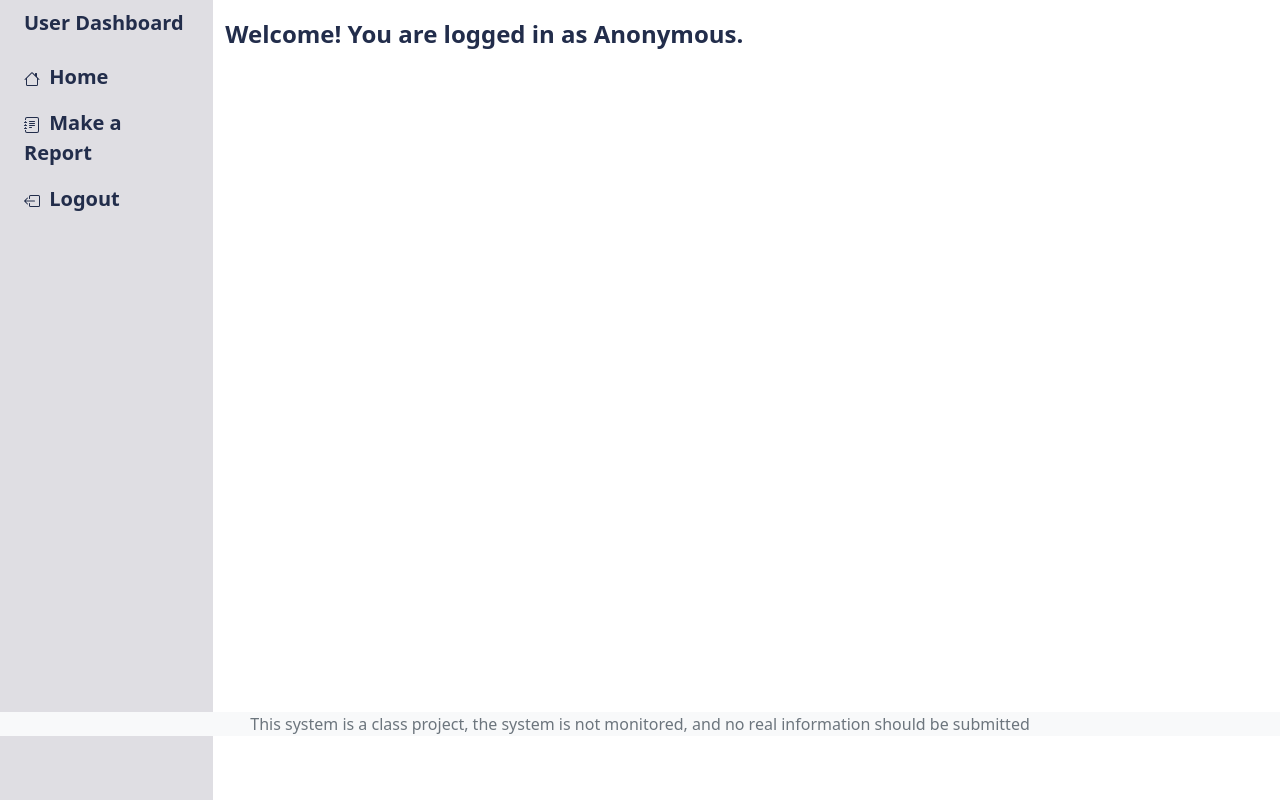
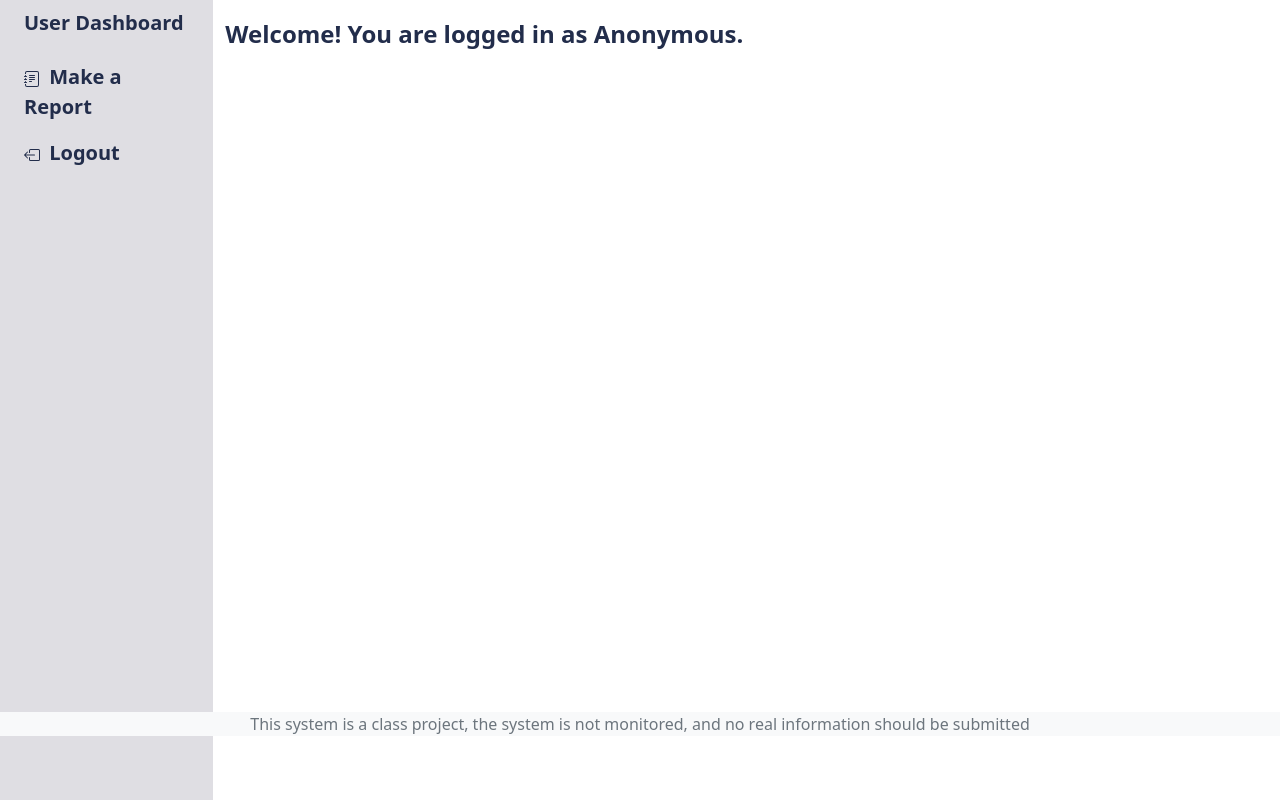
Before and after one commit to MiaLA55/UVA-Dine-Reporter, a Django app: page /auth_home/ in a window 1280 px wide. Shown: the part 64-864 px from the top of the page. Run offline with Django 5.2, Linux system fonts and the light colour scheme; some libraries are stand-ins or nearby versions.

Commit message:
default rating to none

```diff
--- a/file_upload/models.py
+++ b/file_upload/models.py
@@ -29,4 +29,4 @@ class Report(models.Model):
     submission_time = models.DateTimeField(default=timezone.now)
     id = models.AutoField(primary_key=True)
     location = models.TextField(blank=True, null=True)
-    rating = models.IntegerField(null=True, blank=True, default=1)
+    rating = models.IntegerField(null=True, blank=True, default=None)
--- a/login/templates/login/auth_home.html
+++ b/login/templates/login/auth_home.html
@@ -77,17 +77,6 @@
                 </a>
                 <ul class="nav nav-pills flex-column mb-sm-auto mb-0 align-items-center align-items-sm-start"
                     id="menu">
-                    <li class="nav-item">
-                        <a href="{% url 'login:auth_home' %}" class="nav-link align-middle px-0 lead"
-                           style="color: #222d4b; font-weight: bold;">
-                            <svg xmlns="http://www.w3.org/2000/svg" width="16" height="16" fill="currentColor"
-                                 class="bi bi-house" viewBox="0 0 16 16">
-                                <path
-                                        d="M8.707 1.5a1 1 0 0 0-1.414 0L.646 8.146a.5.5 0 0 0 .708.708L2 8.207V13.5A1.5 1.5 0 0 0 3.5 15h9a1.5 1.5 0 0 0 1.5-1.5V8.207l.646.647a.5.5 0 0 0 .708-.708L13 5.793V2.5a.5.5 0 0 0-.5-.5h-1a.5.5 0 0 0-.5.5v1.293zM13 7.207V13.5a.5.5 0 0 1-.5.5h-9a.5.5 0 0 1-.5-.5V7.207l5-5z"/>
-                            </svg>
-                            <span class="ms-1 d-none d-sm-inline">Home</span>
-                        </a>
-                    </li>
                     {% if user.is_authenticated %}
                     <li>
                         <a href="#submenu1" data-bs-toggle="collapse" class="nav-link px-0 align-middle lead"
--- a/login/templates/login/individual_file_view.html
+++ b/login/templates/login/individual_file_view.html
@@ -94,6 +94,7 @@
                     <p><strong>Location:</strong> {{ report.location }}</p>
 
                     {% endif %}
+                    <p><strong>Submission Time: </strong>{{ report.submission_time }}</p>
                      <p><strong>Rating: </strong>{{ report.rating }}</p>
                     <p><strong>ID:</strong> {{ report.id }}</p>
                     <strong>Report Explanation:</strong>
--- a/login/templates/login/individual_file_view_ip.html
+++ b/login/templates/login/individual_file_view_ip.html
@@ -81,6 +81,7 @@
                         {% else %}
                         <span class="status-label status-new">New</span>
                         {% endif %}
+
                     </p>
                     {% if report.tags.exists %}
                     <p><strong>Tags:</strong>
@@ -90,6 +91,7 @@
                         {% endfor %}
                     </p>
                     {% else %}
+                    <p><strong>Submission Time: </strong>{{ report.submission_time }}</p>
                     <p><strong>Tags:</strong> <span class="text-muted">None</span></p>
                     {% endif %}
                      <p><strong>Rating: </strong>{{ report.rating }}</p>
--- a/login/templates/login/individual_file_view_new.html
+++ b/login/templates/login/individual_file_view_new.html
@@ -90,6 +90,7 @@
                         {% endfor %}
                     </p>
                     {% else %}
+                    <p><strong>Submission Time: </strong>{{ report.submission_time }}</p>
                     <p><strong>Tags:</strong> <span class="text-muted">None</span></p>
                     {% endif %}
                      <p><strong>Rating: </strong>{{ report.rating }}</p>
--- a/login/templates/login/individual_file_view_resolved.html
+++ b/login/templates/login/individual_file_view_resolved.html
@@ -92,6 +92,7 @@
                     {% else %}
                     <p><strong>Tags:</strong> <span class="text-muted">None</span></p>
                     {% endif %}
+                    <p><strong>Submission Time: </strong>{{ report.submission_time }}</p>
                      <p><strong>Rating: </strong>{{ report.rating }}</p>
                     <p><strong>Location:</strong> {{ report.location }}</p>
                     <p><strong>ID:</strong> {{ report.id }}</p>
```
Also changed, not shown: file_upload/templates/file_upload/user_submit_report.html (+6 -5 lines).
